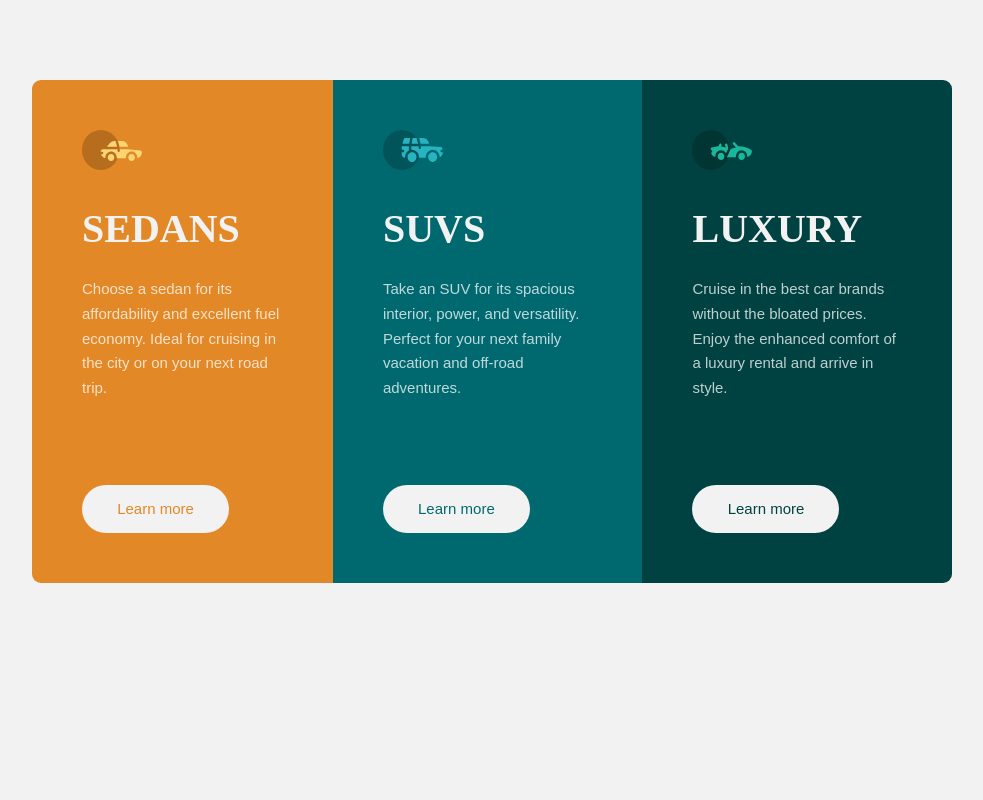
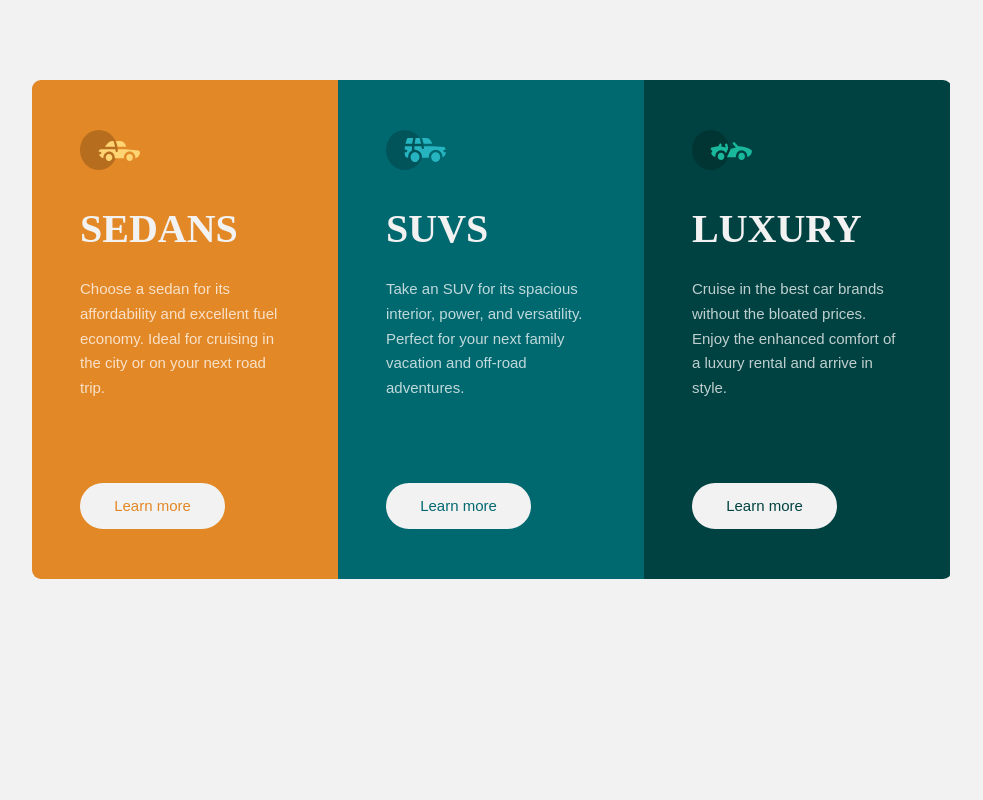
Before and after one commit to RyukioMiyamoto/front-end-mentor-challenges, a website: page pages/04-three-columns-preview/index.html in a window 1280 px wide. Shown: the top 800 px of the page, without its empty margins (148-1131 px from the left). Drawn offline with Linux system fonts and the light colour scheme; a web font is replaced by a local one.

Commit message:
fix: adjust spacing and button component

```diff
--- a/pages/04-three-columns-preview/sass/components/_button.scss
+++ b/pages/04-three-columns-preview/sass/components/_button.scss
@@ -2,11 +2,12 @@
   display: flex;
   align-items: center;
   justify-content: center;
-  width: 14.7rem;
-  height: 4.8rem;
+  width: 14.5rem;
+  height: 4.6rem;
   background-color: $neutral-light-2;
+  border: 2px solid $neutral-light-2;
   border-radius: 2.5rem;
   text-decoration: none;
-  color: inherit;
   cursor: pointer;
+
 }
--- a/pages/04-three-columns-preview/sass/components/_card.scss
+++ b/pages/04-three-columns-preview/sass/components/_card.scss
@@ -16,6 +16,11 @@
   padding: 5rem;
   color: $neutral-light-1;
 
+  @include desktop {
+    padding: 5rem 4.8rem;
+    width: 30.6rem;
+  }
+
   &__icon {
     margin-bottom: 3.5rem;
   }
@@ -31,7 +36,7 @@
     margin-bottom: 2.4rem;
 
     @include desktop {
-      margin-bottom: 8.4rem;
+      margin-bottom: 8.2rem;
     }
   }
 
```
Also changed, not shown: pages/04-three-columns-preview/css/style.css.
